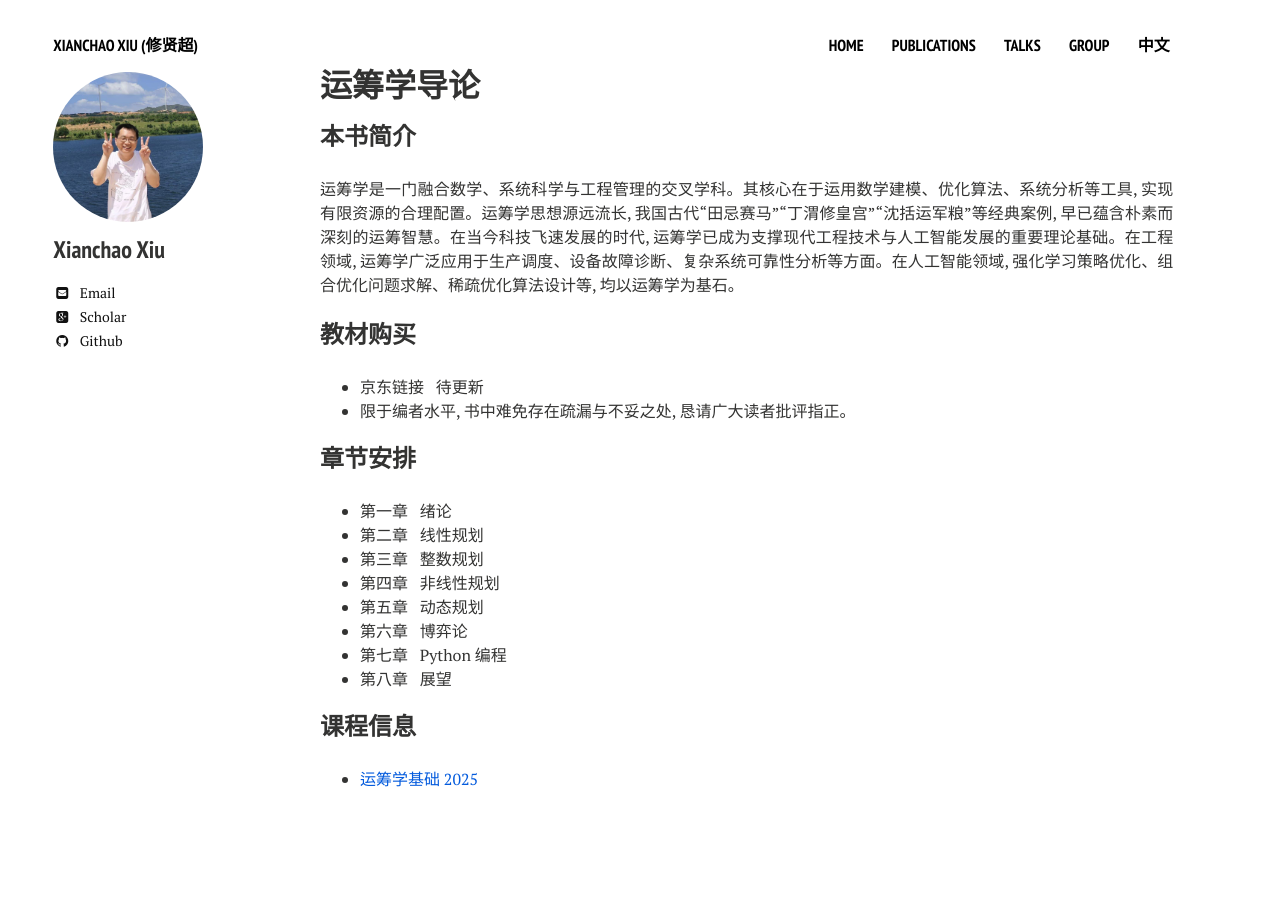
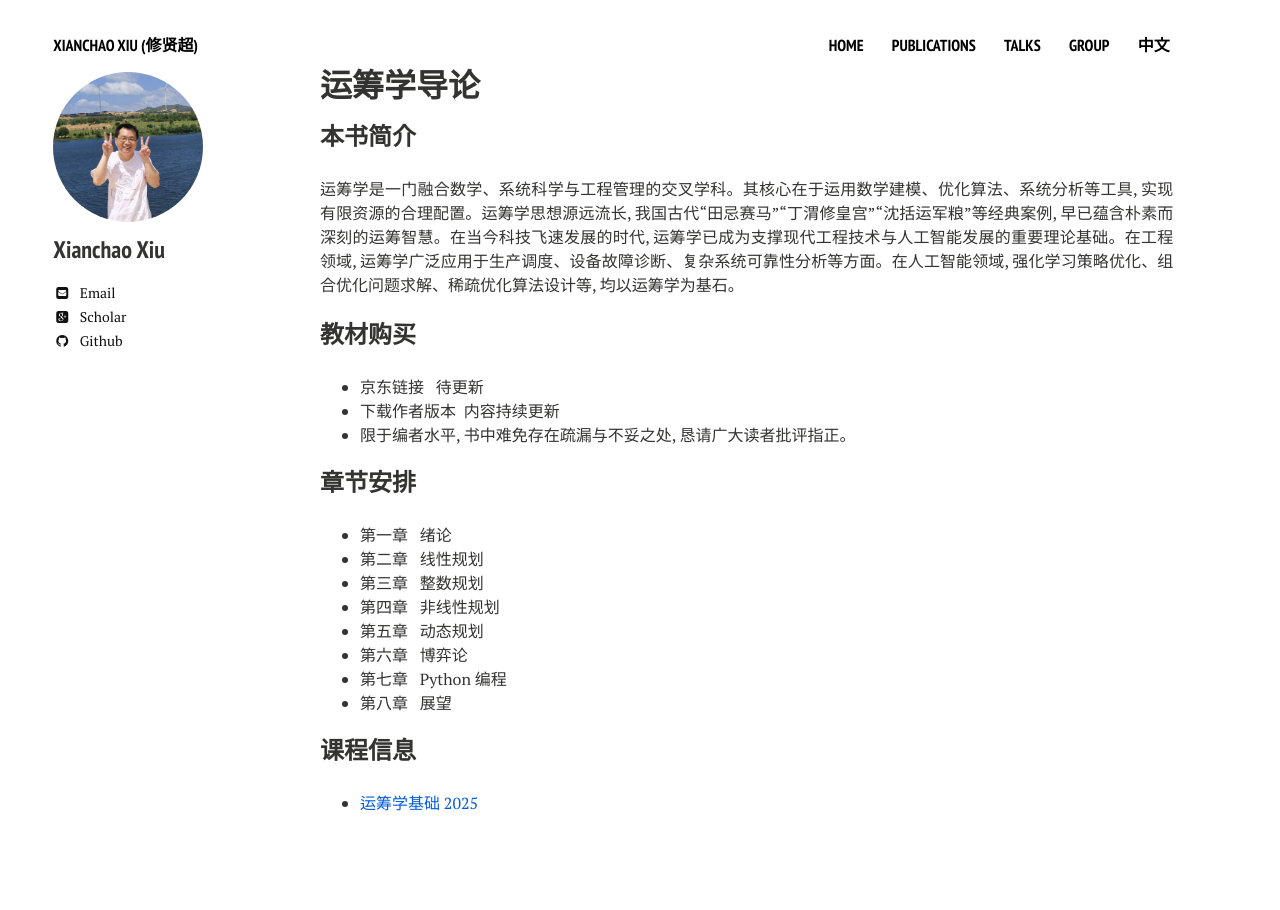
Before and after one commit to xianchaoxiu/xianchaoxiu.github.io, a Jekyll site: the page built from chinese/course/OR/index.md, in a window 1280 px wide. Built offline with Jekyll 4.4.1, drawn with Linux system fonts in a browser that asks for light colours; nearby versions of some CDN libraries.

Commit message:
Update index.md

```diff
--- a/chinese/course/OR/index.md
+++ b/chinese/course/OR/index.md
@@ -12,6 +12,7 @@ share: false
 
 ### 教材购买
 * 京东链接 &nbsp;  待更新 <br>
+* 下载作者版本&nbsp;  内容持续更新 <br>
 * 限于编者水平, 书中难免存在疏漏与不妥之处, 恳请广大读者批评指正。
 
 
```
